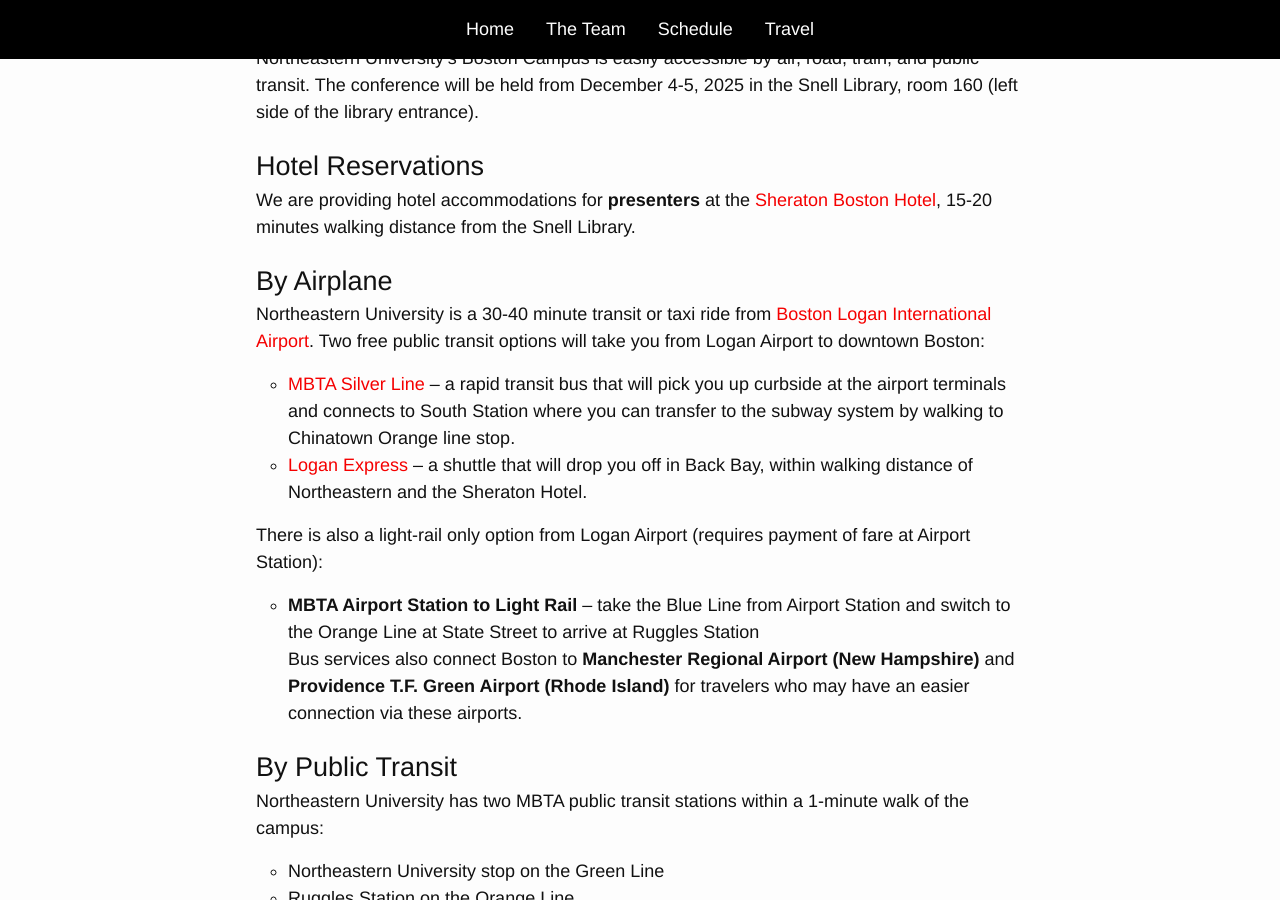
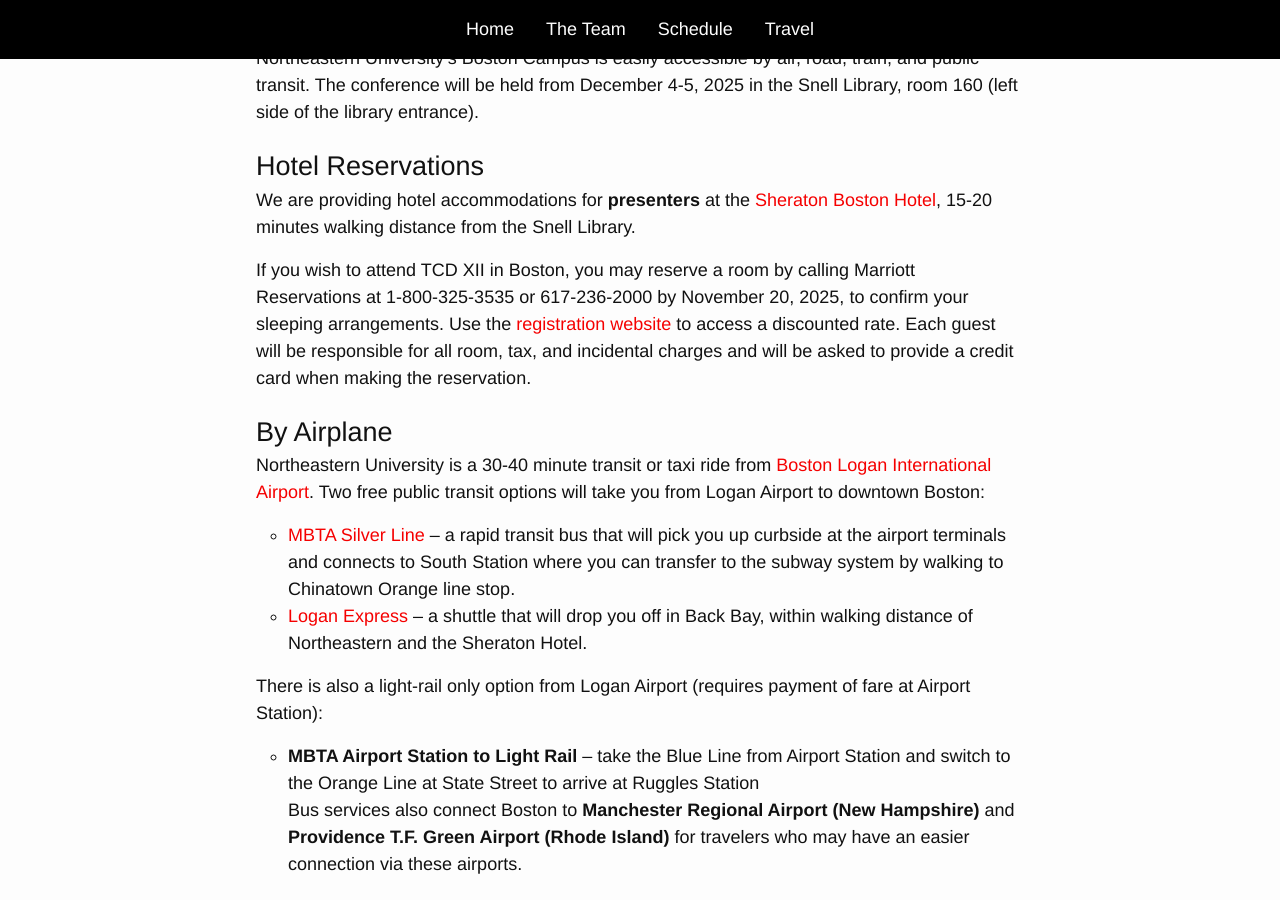
Before and after one commit to elotroalex/tcd12, a Jekyll site: the page built from travel.md, in a window 1280 px wide and 900 px high, scrolled down 707 px. Built offline with Jekyll 4.4.1, drawn with Linux system fonts in a browser that asks for light colours.

Commit message:
Include hotel reservation instructions in travel.md
Added hotel reservation details for TCD XII attendees.

```diff
--- a/travel.md
+++ b/travel.md
@@ -10,6 +10,8 @@
 ## Hotel Reservations
 
 We are providing hotel accommodations for **presenters** at the [Sheraton Boston Hotel](https://www.marriott.com/en-us/hotels/bosbo-sheraton-boston-hotel/overview/?scid=f2ae0541-1279-4f24-b197-a979c79310b0), 15-20 minutes walking distance from the Snell Library.
+
+If you wish to attend TCD XII in Boston, you may reserve a room by calling Marriott Reservations at 1-800-325-3535 or 617-236-2000 by November 20, 2025, to confirm your sleeping arrangements. Use the [registration website](https://book.passkey.com/go/CaribbeanDigitalScholarship) to access a discounted rate. Each guest will be responsible for all room, tax, and incidental charges and will be asked to provide a credit card when making the reservation.
 
 ## By Airplane
 
```
